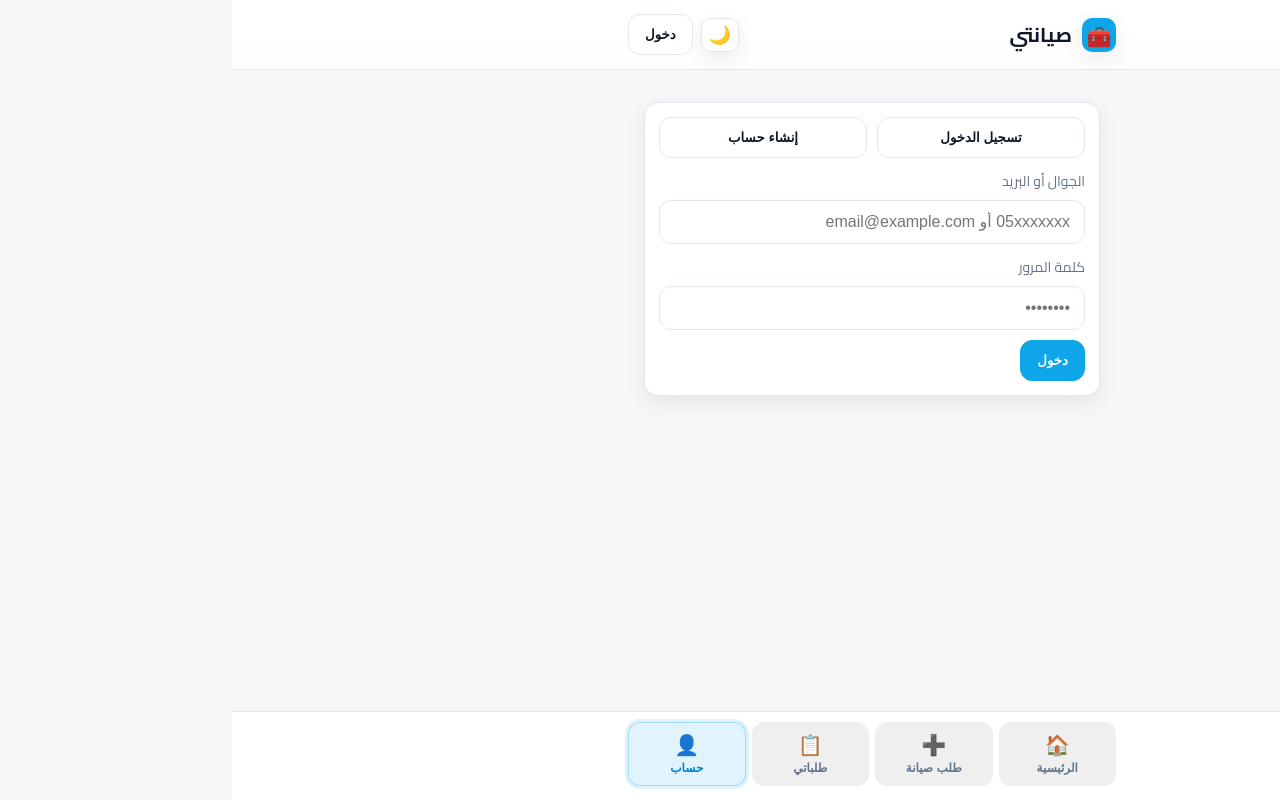
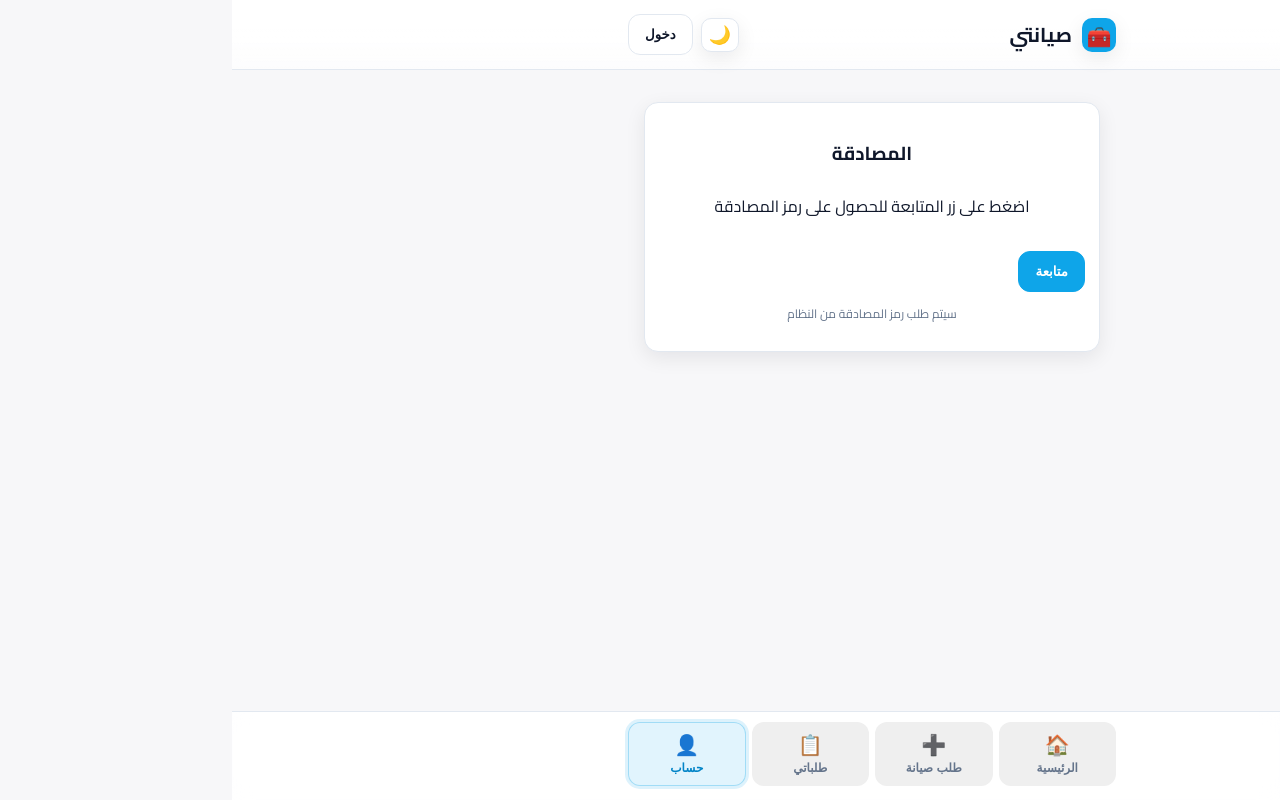
Before and after one commit to ibrahem98k/mini-app, a Svelte app: page / in a window 1280 px wide. Both pictures are taken after a click on the button "طلب صيانة الآن". Built offline with nearby package versions, Linux system fonts and the light colour scheme.

Commit message:
Add mini app authentication with my.getAuthCode functionality
- Simplified AuthPanel component to use my.getAuthCode API
- Removed login/signup forms and replaced with single auth flow
- Added loading states and success/error handling
- Integrated with existing app authentication system

```diff
--- a/src/components/AuthPanel.svelte
+++ b/src/components/AuthPanel.svelte
@@ -1,86 +1,37 @@
 <script>
   import { createEventDispatcher } from 'svelte';
-  import { signup, login } from '../stores/auth';
-
-  export let mode = 'login';
   const dispatch = createEventDispatcher();
 
-  let name = '';
-  let phone = '';
-  let email = '';
-  let password = '';
-  let confirm = '';
-  let identifier = '';
-  let error = '';
   let loading = false;
 
-  async function doSignup(e) {
-    e.preventDefault();
-    error = '';
-    if (password !== confirm) { error = 'كلمتا المرور غير متطابقتين'; return; }
+  function getAuthCode() {
     loading = true;
-    const res = await signup({ name, phone, email, password });
-    loading = false;
-    if (!res.ok) { error = res.error || 'تعذر إنشاء الحساب'; return; }
-    dispatch('success');
-  }
-
-  async function doLogin(e) {
-    e.preventDefault();
-    error = '';
-    loading = true;
-    const res = await login({ identifier, password });
-    loading = false;
-    if (!res.ok) { error = res.error || 'تعذر تسجيل الدخول'; return; }
-    dispatch('success');
+    my.getAuthCode({
+      scopes: ['auth_base'],
+      success: (res) => {
+        loading = false;
+        my.alert({
+          content: res.authCode,
+        });
+        dispatch('success');
+      },
+      fail: (res) => {
+        loading = false;
+        console.log(res.authErrorScopes);
+      },
+    });
   }
 </script>
 
 <div class="card" style="margin:16px;">
-  <div class="row" style="margin-bottom:10px;">
-    <button class="btn" aria-pressed={mode==='login'} on:click={() => mode='login'}>تسجيل الدخول</button>
-    <button class="btn" aria-pressed={mode==='signup'} on:click={() => mode='signup'}>إنشاء حساب</button>
-  </div>
+  <h3 style="text-align: center; margin-bottom: 20px;">المصادقة</h3>
+  <p style="text-align: center; margin-bottom: 20px;">اضغط على زر المتابعة للحصول على رمز المصادقة</p>
 
-  {#if mode === 'login'}
-    <form on:submit={doLogin}>
-      <label class="label">الجوال أو البريد</label>
-      <input class="input" bind:value={identifier} placeholder="05xxxxxxx أو email@example.com" required />
-      <div class="spacer"></div>
-      <label class="label">كلمة المرور</label>
-      <input class="input" type="password" bind:value={password} placeholder="••••••••" required />
-
-      {#if error}<div class="small" style="color: var(--danger); margin-top:8px;">{error}</div>{/if}
-
-      <div class="spacer"></div>
-      <button class="btn btn-primary" type="submit" disabled={loading}>{loading ? 'جارٍ...' : 'دخول'}</button>
-    </form>
-  {:else}
-    <form on:submit={doSignup}>
-      <label class="label">الاسم</label>
-      <input class="input" bind:value={name} placeholder="اسمك الكامل" required />
-      <div class="spacer"></div>
-      <label class="label">الجوال</label>
-      <input class="input" type="tel" bind:value={phone} placeholder="05xxxxxxx" required />
-      <div class="spacer"></div>
-      <label class="label">البريد (اختياري)</label>
-      <input class="input" type="email" bind:value={email} placeholder="email@example.com" />
-      <div class="spacer"></div>
-      <div class="row">
-        <div>
-          <label class="label">كلمة المرور</label>
-          <input class="input" type="password" bind:value={password} placeholder="••••••••" required />
-        </div>
-        <div>
-          <label class="label">تأكيد كلمة المرور</label>
-          <input class="input" type="password" bind:value={confirm} placeholder="••••••••" required />
-        </div>
-      </div>
-
-      {#if error}<div class="small" style="color: var(--danger); margin-top:8px;">{error}</div>{/if}
-
-      <div class="spacer"></div>
-      <button class="btn btn-primary" type="submit" disabled={loading}>{loading ? 'جارٍ...' : 'إنشاء حساب'}</button>
-    </form>
-  {/if}
+  <div class="spacer"></div>
+  <button class="btn btn-primary" on:click={getAuthCode} disabled={loading}>
+    {loading ? 'جارٍ...' : 'متابعة'}
+  </button>
+  <p style="text-align: center; margin-top: 10px; font-size: 12px; color: var(--muted);">
+    سيتم طلب رمز المصادقة من النظام
+  </p>
 </div>
```
Also changed, not shown: 1 other file (tests, documents, lock files or other folders).
